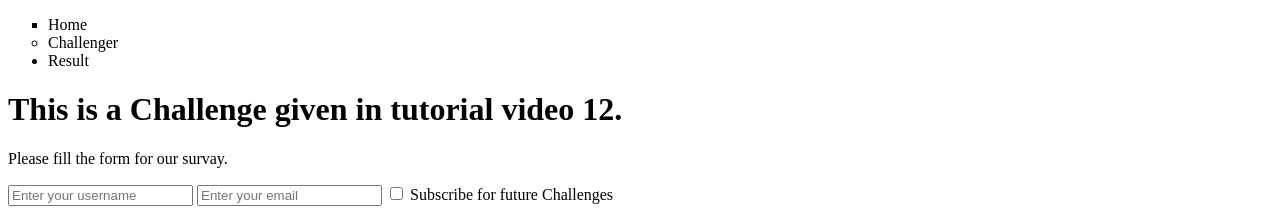
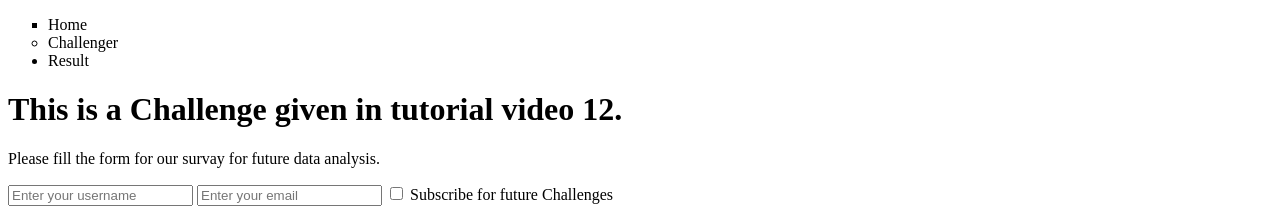
Before and after one commit to iamashikulakash/Sigma-web-dev-class-codewithharry, a plain HTML site: page Class 12/index.html in a window 1280 px wide. Shown: the top 219 px of the page. Drawn offline with Linux system fonts and the light colour scheme.

Commit message:
Update index.html

```diff
--- a/Class 12/index.html
+++ b/Class 12/index.html
@@ -21,7 +21,7 @@
     </header>
     <main>
         <h1>This is a Challenge given in tutorial video 12.</h1>
-        <p>Please fill the form for our survay.</p>
+        <p>Please fill the form for our survay for future data analysis.</p>
         <div>
             <form action="post">
                 <input type="text" name="username" placeholder="Enter your username">
```
